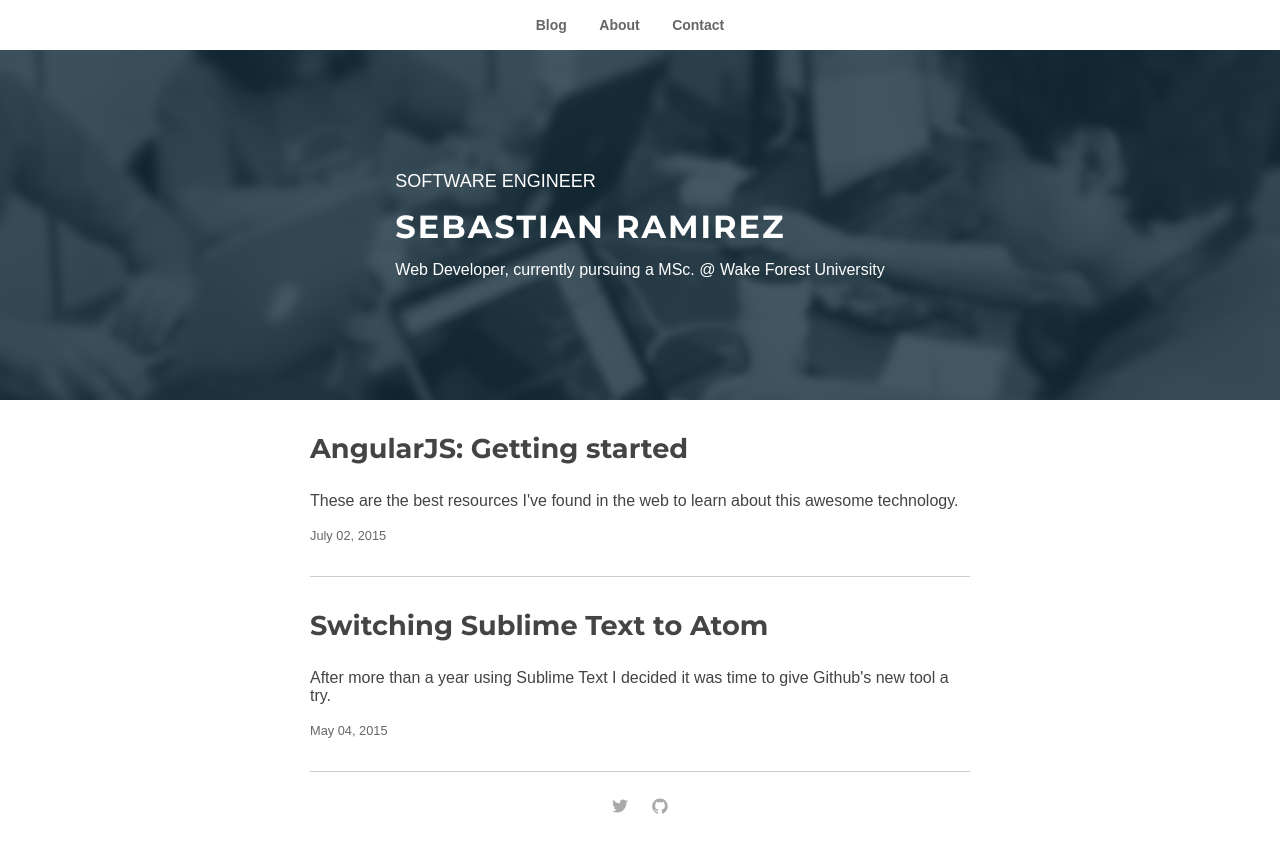
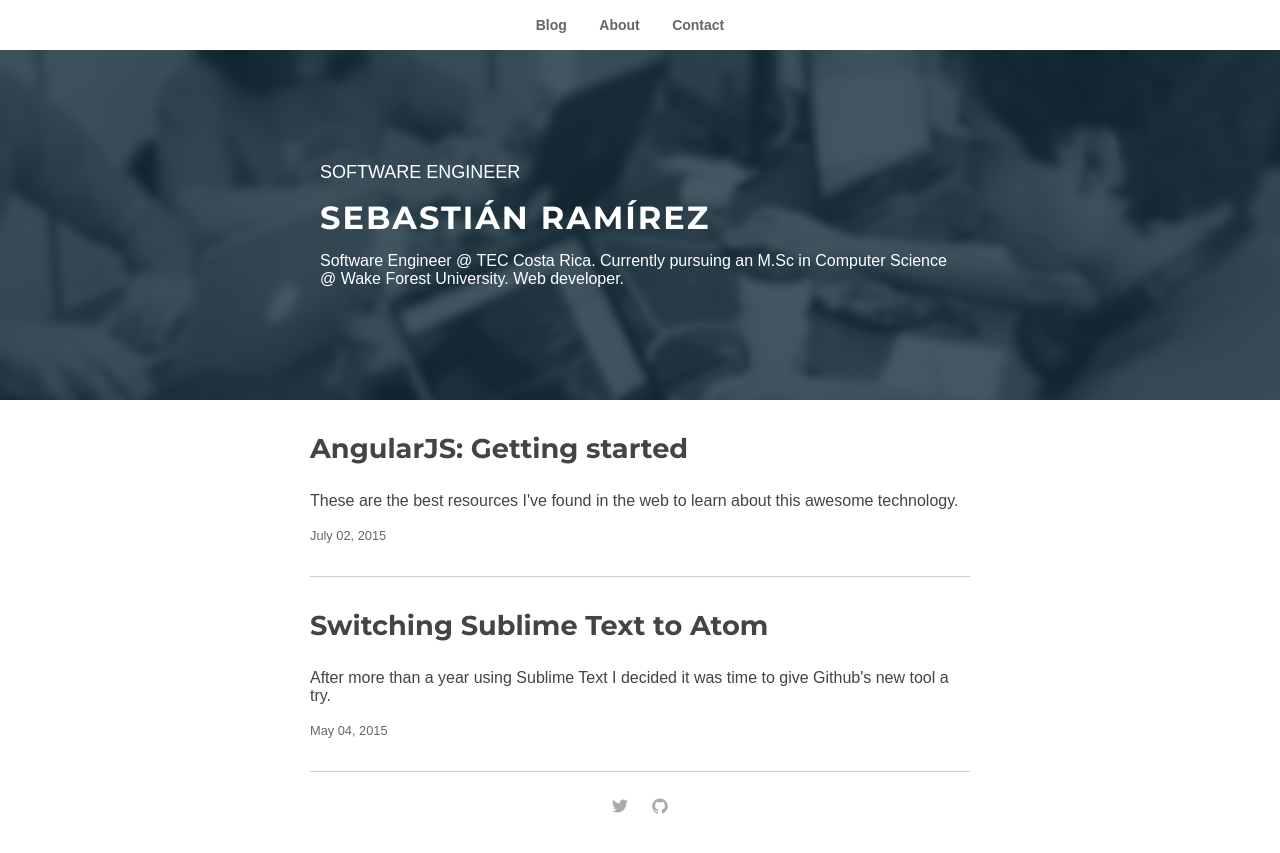
Before and after one commit to s-ramirez/s-ramirez.github.io, a Jekyll site: the page built from index.html, in a window 1280 px wide. Shown: the top 853 px of the page. Built offline with Jekyll 4.4.1, drawn with Linux system fonts in a browser that asks for light colours; the list of posts is cut into pages by our own code.

Commit message:
Making cover configurable

```diff
--- a/_config.yml
+++ b/_config.yml
@@ -1,7 +1,8 @@
 # Site settings
 title: sramirez
+small: Software Engineer
 name: Sebastián Ramírez
-description: Web developer
+description: Software Engineer @ TEC Costa Rica. Currently pursuing an M.Sc in Computer Science @ Wake Forest University. Web developer.
 email: sramirez10r@gmail.com
 image: https://lh4.googleusercontent.com/-m32wN5pQw2Q/VhMsTWsKJDI/AAAAAAAALWM/1anmFkVxmNU/s562-no/IMG_0858.JPG
 
@@ -9,9 +10,6 @@ permalink: pretty
 
 baseurl: "" # the subpath of your site, e.g. /blog/
 url: "http://sramirez.me" # the base hostname & protocol for your site
-
-about_author: >
-  Bacon ipsum dolor amet meatball cupim tenderloin frankfurter ham hock pork loin chuck kevin ham shankle capicola. Chuck prosciutto venison drumstick cow fatback picanha pig swine corned beef hamburger sirloin. Prosciutto fatback doner swine corned beef leberkas. Pancetta swine beef pastrami ground round spare ribs jerky bresaola brisket. Venison shank pork belly bresaola fatback. Sausage tenderloin tongue fatback ham hock spare ribs pork loin pork belly shoulder short loin corned beef ground round.
 
 # Pagination
 paginate: 9
--- a/_layouts/default.html
+++ b/_layouts/default.html
@@ -5,9 +5,9 @@
         <div class="cover">
             <div class="information-container">
                 <div class="information">
-                    <small>Software Engineer</small>
-                    <h1>Sebastian Ramirez</h1>
-                    <p>Web Developer, currently pursuing a MSc. @ Wake Forest University</p>
+                    <small>{{site.small}}</small>
+                    <h1>{{site.name}}</h1>
+                    <p>{{site.description}}</p>
                 </div>
             </div>
         </div>
```
